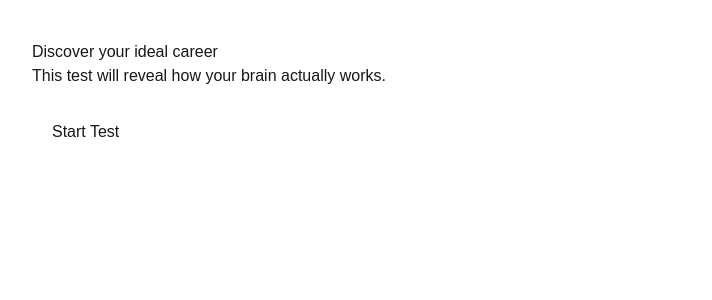
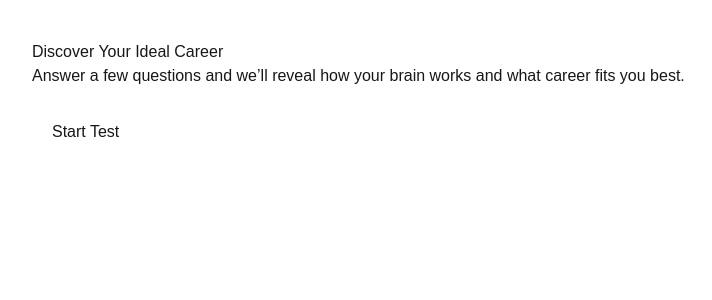
Before and after one commit to regevmeister-oss/career-app, a Next.js app: page / in a window 1280 px wide. Shown: the top 300 px of the page, without its empty margins (8-720 px from the left). Built offline with nearby package versions, Linux system fonts and the light colour scheme.

Commit message:
force english UI

```diff
--- a/app/page.tsx
+++ b/app/page.tsx
@@ -3,8 +3,11 @@
 export default function Home() {
   return (
     <main style={{ padding: 40, fontFamily: "Arial" }}>
-      <h1>Discover your ideal career</h1>
-      <p>This test will reveal how your brain actually works.</p>
+      <h1>Discover Your Ideal Career</h1>
+      <p>
+        Answer a few questions and we’ll reveal how your brain works and what
+        career fits you best.
+      </p>
 
       <button
         onClick={() => alert("Test coming soon!")}
```
